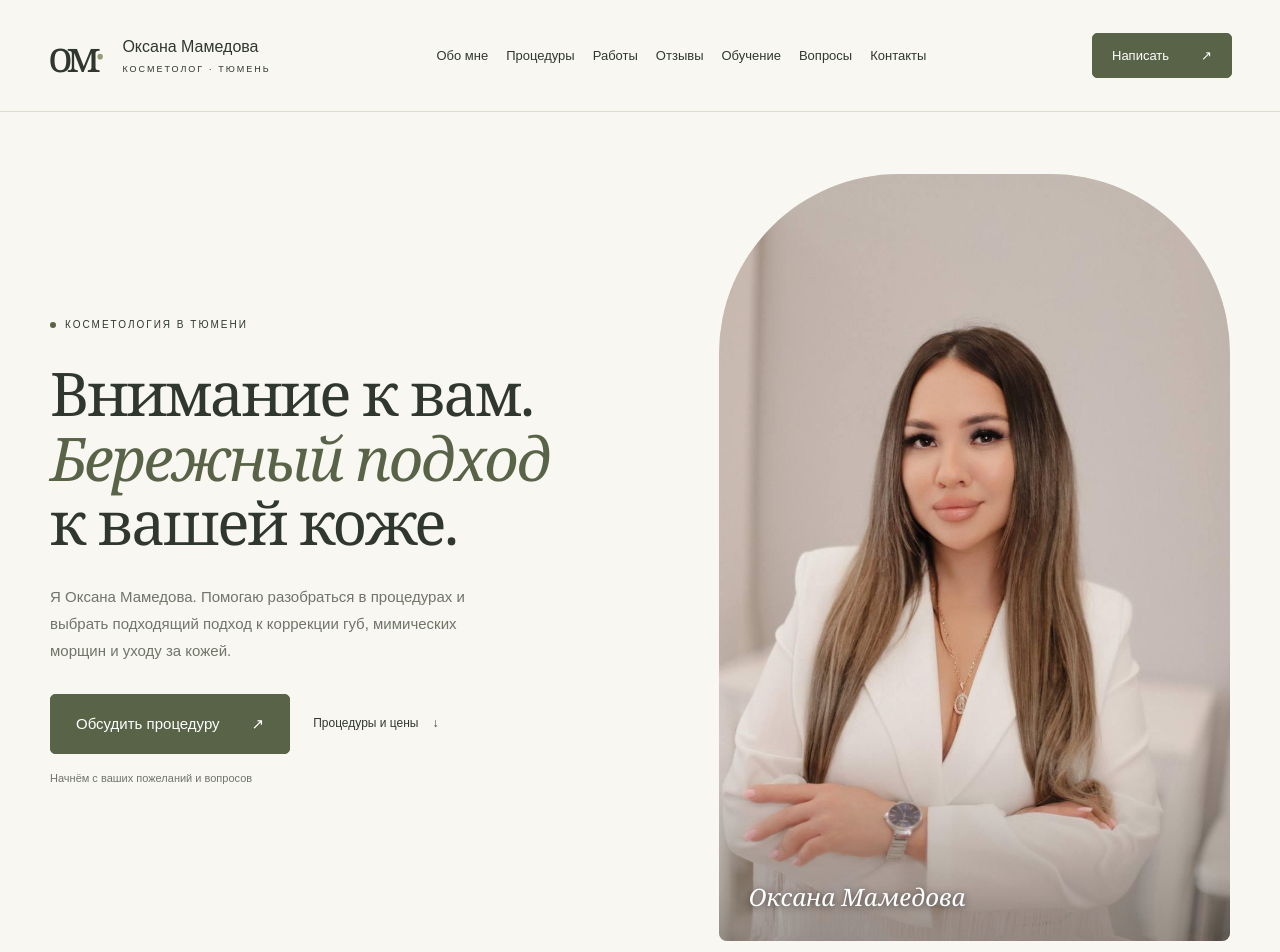
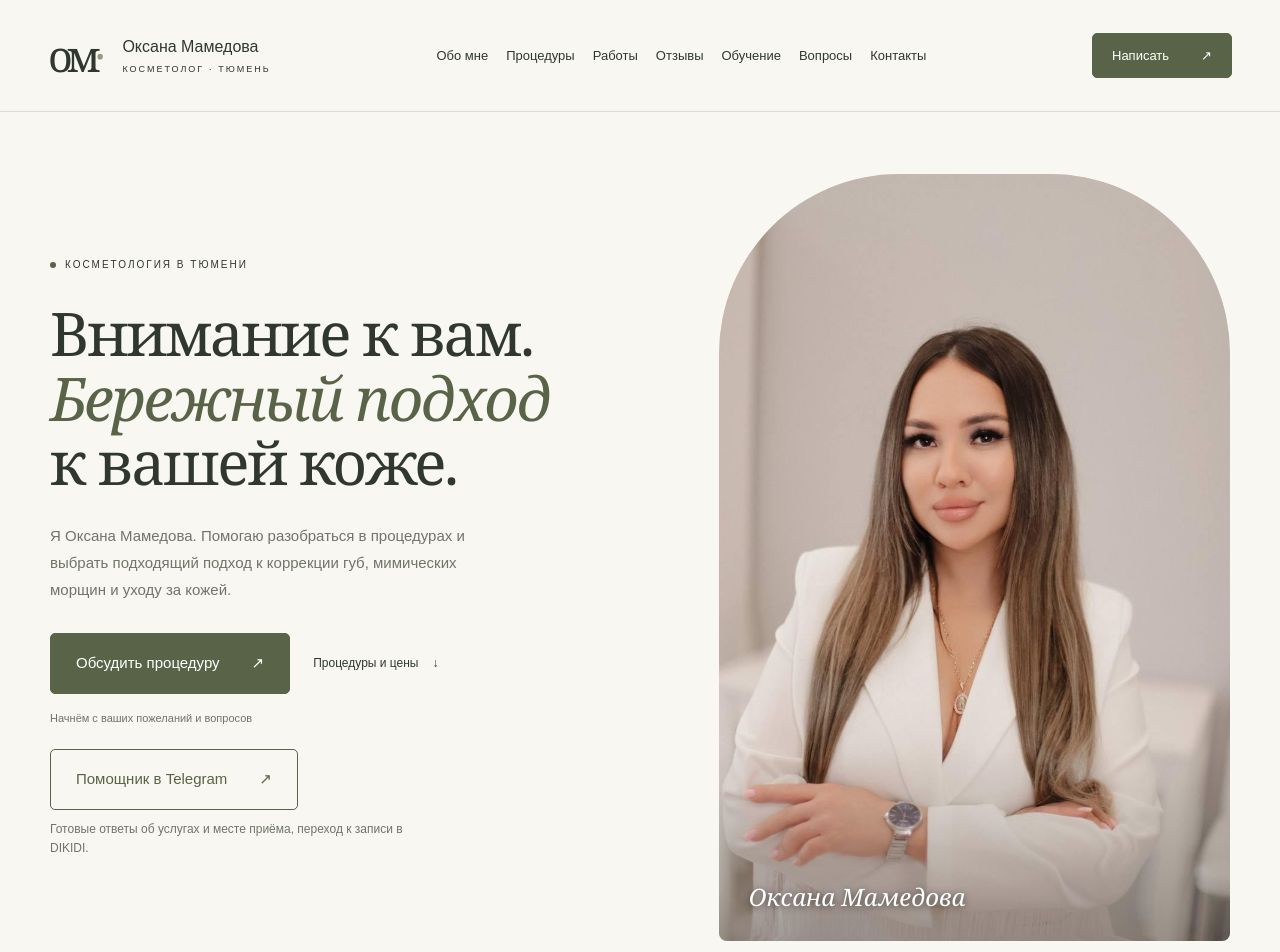
Before and after one commit to oksanamilana333-droid/oksana-cosmetolog, a plain HTML site: page index.html in a window 1280 px wide. Shown: the top 952 px of the page. Drawn offline with Linux system fonts and the light colour scheme.

Commit message:
Add Telegram helper links to home and contacts

```diff
--- a/index.html
+++ b/index.html
@@ -17,6 +17,7 @@
   <script src="gallery.js" defer></script>
 <style>.training-section{background:#edeee6}.training-layout{display:grid;grid-template-columns:1.2fr 1fr;gap:70px;align-items:start}.training-layout>div>p:not(.lead):not(.section-label){color:var(--muted);font-size:14px}.training-layout h3{font:25px var(--serif);margin-top:32px}.training-facts{display:flex;gap:40px;border-block:1px solid var(--line);padding:24px 0;margin:28px 0}.training-facts span{font-size:12px;color:var(--muted)}.training-facts strong{display:block;font:27px var(--serif);color:var(--ink);margin-bottom:8px}.training-layout .work-open img{aspect-ratio:auto;max-height:560px}#reviews .work-open img{aspect-ratio:3/4}#reviews{border-top:1px solid var(--line)}.header nav{gap:18px}@media(min-width:721px) and (max-width:1200px){.header-contact{display:none}.header nav{gap:14px;font-size:12px}.header{gap:18px}.brand{flex-shrink:0}}@media(max-width:720px){.training-layout{grid-template-columns:1fr;gap:35px}.training-facts{gap:30px}#reviews .work-open img{aspect-ratio:auto;max-height:570px}}</style>
 <style>.course-grid{display:grid;grid-template-columns:repeat(3,minmax(0,1fr));gap:22px}.course-card{display:flex;flex-direction:column;border:1px solid #cdd2c2;border-radius:8px;padding:28px 24px;background:var(--paper);min-width:0}.course-card h3{font:29px/1.2 var(--serif);margin-bottom:18px}.course-card>p:not(.section-label){font-size:13px;color:var(--muted)}.course-price{font:29px var(--serif);display:block;margin-top:auto;padding:24px 0}.course-card .button{width:100%;font-size:12px;gap:12px}.course-review{display:grid;grid-template-columns:1fr 1fr;gap:55px;align-items:center;margin-top:55px}.course-review h3{font:32px var(--serif)}.course-review>div>p:not(.section-label){color:var(--muted);font-size:14px}.course-review img{aspect-ratio:auto;max-height:490px}.course-review .work-card{max-width:440px;width:100%}@media(max-width:1000px){.course-grid{grid-template-columns:1fr}.course-card h3{font-size:27px}.course-card .button{width:max-content;max-width:100%}}@media(max-width:720px){.course-review{grid-template-columns:1fr;gap:25px}.course-card{padding:24px 20px}.course-review{margin-top:35px}}</style>
+<style>.assistant-entry{margin-top:22px}.assistant-entry .button{max-width:100%;white-space:normal;text-align:left;min-height:44px}.assistant-entry p{font-size:12px;line-height:1.6;color:var(--muted);max-width:390px;margin:10px 0 0}</style>
 </head>
 <body>
   <a class="skip" href="#main">Перейти к содержимому</a>
@@ -28,7 +29,7 @@
   </header>
   <main id="main">
     <section class="hero wrap" id="home">
-      <div class="hero-copy"><p class="eyebrow"><span class="dot"></span> КОСМЕТОЛОГИЯ В ТЮМЕНИ</p><h1>Внимание к вам.<br><em>Бережный подход</em><br>к вашей коже.</h1><p class="hero-description">Я Оксана Мамедова. Помогаю разобраться в процедурах и выбрать подходящий подход к коррекции губ, мимических морщин и уходу за кожей.</p><div class="hero-actions"><button class="button" data-contact data-position="hero">Обсудить процедуру <span>↗</span></button><a class="text-link" href="#services">Процедуры и цены <span>↓</span></a></div><p class="micro">Начнём с ваших пожеланий и вопросов</p></div>
+      <div class="hero-copy"><p class="eyebrow"><span class="dot"></span> КОСМЕТОЛОГИЯ В ТЮМЕНИ</p><h1>Внимание к вам.<br><em>Бережный подход</em><br>к вашей коже.</h1><p class="hero-description">Я Оксана Мамедова. Помогаю разобраться в процедурах и выбрать подходящий подход к коррекции губ, мимических морщин и уходу за кожей.</p><div class="hero-actions"><button class="button" data-contact data-position="hero">Обсудить процедуру <span>↗</span></button><a class="text-link" href="#services">Процедуры и цены <span>↓</span></a></div><p class="micro">Начнём с ваших пожеланий и вопросов</p><div class="assistant-entry"><a class="button button-outline" href="https://t.me/OksanaMamedovaHelpBot" target="_blank" rel="noopener noreferrer">Помощник в Telegram <span aria-hidden="true">↗</span></a><p>Готовые ответы об услугах и месте приёма, переход к записи в DIKIDI.</p></div></div>
       <div class="hero-art hero-portrait"><img src="portrait.jpg" alt="Оксана Мамедова — косметолог в Тюмени" width="853" height="1280" fetchpriority="high" style="display:block;width:100%;height:auto"><div class="art-caption"><span>Оксана Мамедова</span></div></div>
     </section>
     <div class="facts"><div class="wrap facts-inner"><p><strong>5+ лет</strong><span>опыта в косметологии</span></p><p><strong>Медицинское</strong><span>образование</span></p><p><strong>Личный подход</strong><span>к выбору процедур</span></p></div></div>
@@ -72,7 +73,7 @@
 <article class="course-card"><p class="section-label">ПРОГРАММА 03 · 2 дня</p><h3>Увеличение губ с нуля</h3><p>Для специалистов без опыта увеличения губ. Требования к базовому образованию и допуску к практике уточняйте перед записью.</p><strong class="course-price">100 000 ₽</strong><button class="button button-outline" data-contact data-position="training-3">Узнать программу <span>↗&#xfe0e;</span></button></article></div><p class="price-note">Условия практики, количество моделей, ближайшие даты и требования к участникам уточняются для выбранной программы. Краткосрочный курс не заменяет базового профессионального образования.</p><div class="course-review"><div><p class="section-label">ОТЗЫВ ОБ ОБУЧЕНИИ</p><h3>Опыт участницы</h3><p>Нажмите на скриншот, чтобы прочитать отзыв целиком.</p><button class="button" data-contact data-position="training">Обсудить обучение <span>↗&#xfe0e;</span></button></div><figure class="work-card"><button class="work-open" data-work="reviews/review-2.jpg" data-work-title="Отзыв об обучении" aria-label="Увеличить: Отзыв об обучении"><img src="reviews/review-2.jpg" alt="Отзыв об обучении — скриншот, предоставленный Оксаной Мамедовой" width="1273" height="1699" loading="lazy" decoding="async"><span class="work-zoom">Читать отзыв ↗&#xfe0e;</span></button><figcaption>Отзыв об обучении</figcaption></figure></div></div></section>
     <section class="section wrap process" id="process"><div class="section-heading"><div><p class="section-label">03 / ВАШ ПРИЁМ</p><h2>Спокойно.<br><em>Шаг за шагом.</em></h2></div><button class="button button-outline" data-contact data-position="process">Задать вопрос <span>↗</span></button></div><div class="steps"><article><span>01</span><h3>Первое сообщение</h3><p>Расскажите, что вас интересует. Уточним стоимость и доступное время.</p></article><article><span>02</span><h3>Очное знакомство</h3><p>Обсудим пожелания, показания, противопоказания и особенности процедуры.</p></article><article><span>03</span><h3>Процедура</h3><p>Проводим согласованную процедуру, если она подходит и нет противопоказаний.</p></article><article><span>04</span><h3>Рекомендации</h3><p>Вы получите объяснения по уходу, ограничениям и дальнейшим действиям.</p></article></div></section>
     <section class="section wrap faq" id="faq"><div><p class="section-label">04 / ВОПРОСЫ</p><h2>Прежде чем<br><em>решиться</em></h2><p>Нормально задавать вопросы.<br>Я помогу разобраться.</p></div><div class="faq-list"><details><summary>Как понять, какая процедура мне подходит?</summary><p>Напишите, что вас беспокоит и какого результата вы ожидаете. Окончательно выбрать процедуру можно после очной оценки показаний и противопоказаний.</p></details><details><summary>Можно ли узнать стоимость заранее?</summary><p>Да. В сообщениях можно уточнить актуальные цены. Если стоимость зависит от объёма процедуры, обсудим это до её проведения.</p></details><details><summary>Будет ли восстановительный период?</summary><p>Это зависит от процедуры и индивидуальной реакции. Возможные реакции, ограничения и рекомендации обсудим до процедуры.</p></details><details><summary>Где проходит приём?</summary><p>В Тюмени, в клинике «Графт», по адресу: ул. Короленко, 12. Приём по предварительной записи. Информацию о входе уточните при записи.</p></details><details><summary>Как записаться?</summary><p>Выберите удобный способ связи: ВКонтакте, Telegram или MAX. Напишите, какая процедура вас интересует. Уточним детали и подберём время.</p></details></div></section>
-    <section class="contacts-section" id="contacts"><div class="wrap contact-content"><p class="eyebrow">05 / НАЧНЁМ С РАЗГОВОРА</p><h2>Ваша кожа.<br>Ваши вопросы.<br><em>Моё внимание.</em></h2><p>Напишите, какая процедура вас интересует.<br>Обсудим стоимость и доступное время приёма.</p><div class="contact-buttons"><button data-channel="vk" data-position="contacts">ВКонтакте <span>↗</span></button><button data-channel="telegram" data-position="contacts">Telegram <span>↗</span></button><button data-channel="max" data-position="contacts">MAX <span>↗</span></button></div><div class="contact-meta"><span>Тюмень</span><span>Приём по предварительной записи</span><span id="clinic-address">Клиника «Графт» · г. Тюмень, ул. Короленко, 12</span><a href="https://yandex.com/maps/org/graft_klinik/65710067336/" target="_blank" rel="noopener noreferrer" class="text-link" data-route>Показать на карте ↗&#xfe0e;</a></div></div><span class="contact-decoration" aria-hidden="true">ом</span></section>
+    <section class="contacts-section" id="contacts"><div class="wrap contact-content"><p class="eyebrow">05 / НАЧНЁМ С РАЗГОВОРА</p><h2>Ваша кожа.<br>Ваши вопросы.<br><em>Моё внимание.</em></h2><p>Напишите, какая процедура вас интересует.<br>Обсудим стоимость и доступное время приёма.</p><div class="contact-buttons"><button data-channel="vk" data-position="contacts">ВКонтакте <span>↗</span></button><button data-channel="telegram" data-position="contacts">Telegram <span>↗</span></button><button data-channel="max" data-position="contacts">MAX <span>↗</span></button></div><div class="assistant-entry"><a class="button button-outline" href="https://t.me/OksanaMamedovaHelpBot" target="_blank" rel="noopener noreferrer">Помощник в Telegram <span aria-hidden="true">↗</span></a><p>Готовые ответы об услугах и месте приёма, переход к записи в DIKIDI.</p></div><div class="contact-meta"><span>Тюмень</span><span>Приём по предварительной записи</span><span id="clinic-address">Клиника «Графт» · г. Тюмень, ул. Короленко, 12</span><a href="https://yandex.com/maps/org/graft_klinik/65710067336/" target="_blank" rel="noopener noreferrer" class="text-link" data-route>Показать на карте ↗&#xfe0e;</a></div></div><span class="contact-decoration" aria-hidden="true">ом</span></section>
   </main>
   <footer class="wrap footer"><div><a class="footer-name" href="#home">Оксана Мамедова</a><p>Косметолог · Тюмень</p></div><div class="footer-right"><p>Приём в лицензированной клинике.<br>Лицензия оформлена на клинику.</p><button class="text-link" id="documents-button">Сведения и документы ↗</button></div><p class="medical-note">ИМЕЮТСЯ ПРОТИВОПОКАЗАНИЯ. НЕОБХОДИМА КОНСУЛЬТАЦИЯ СПЕЦИАЛИСТА.</p></footer>
   <button class="button mobile-contact" data-contact data-position="mobile">Написать Оксане <span>↗</span></button>
```
